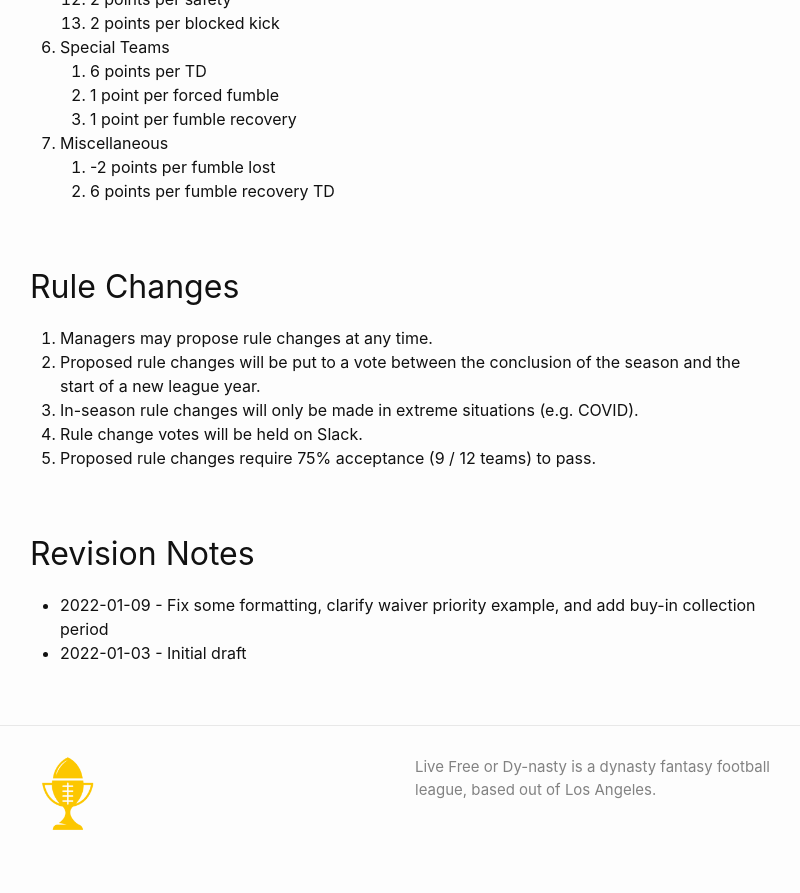
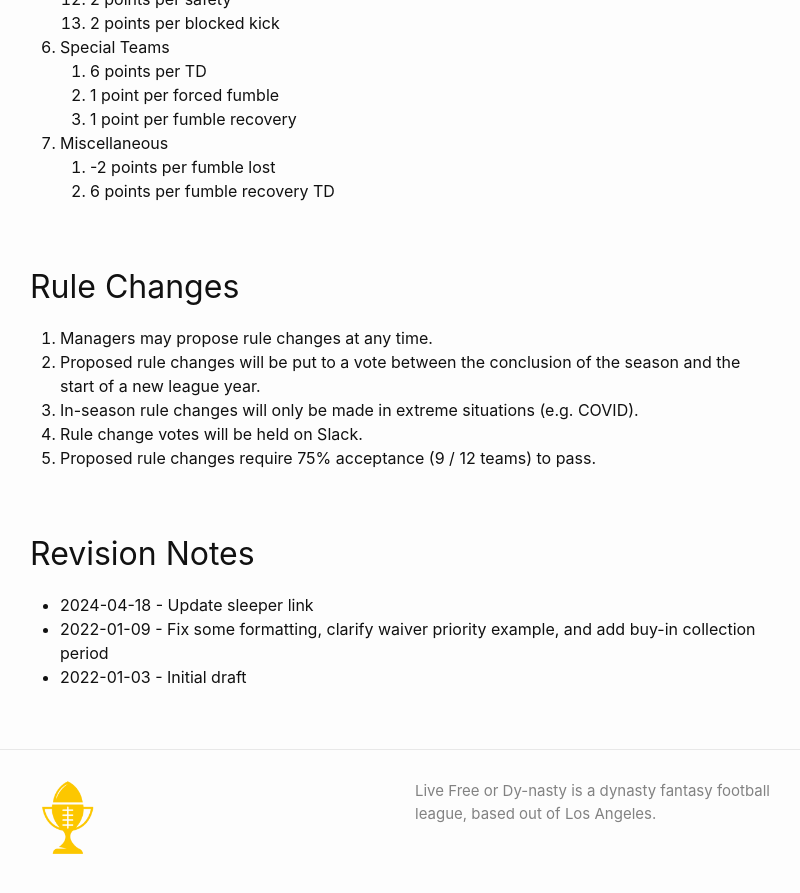
Before and after one commit to codeandsons/live-free-or-dy-nasty, a Jekyll site: the page built from docs/league-charter.md, in a window 1280 px wide and 900 px high, scrolled down 6291 px. Shown: the top 893 px of the window, without its empty margins (240-1040 px from the left). Built offline with Jekyll 4.4.1, drawn with Linux system fonts in a browser that asks for light colours; some of the changed lines change nothing that is shown.

Commit message:
update sleeper link for 2024

```diff
--- a/docs/league-charter.md
+++ b/docs/league-charter.md
@@ -16,7 +16,7 @@
 1. Each year after the initial season, a draft is held for rookies only. See [Annual Rookie Draft](#annual-rookie-draft) for further details.
 1. The league scoring is a basic Half-PPR scheme. See [Scoring](#scoring) for further details.
 1. Buy-in for the league will be $50 per year. See [Buy-In and Payouts](#buy-in-and-payouts) for further details.
-1. The league is hosted on the Sleeper app (<a href="https://sleeper.com/leagues/784614581518635008" target="_blank">Live Free or Dy-nasty</a>).
+1. The league is hosted on the Sleeper app (<a href="https://sleeper.com/leagues/1086735352598986752" target="_blank">Live Free or Dy-nasty</a>).
 1. League communications will be primarily conducted over Slack (<a href="https://livefreeordynasty.slack.com/" target="_blank">Live Free or Dy-nasty</a>) or via email. Sleeper chat may be used but will not be closely monitored.
 1. All rule changes will be put to a league vote hosted on Slack. See [Rule Changes](#rule-changes) for further details.
 
@@ -220,6 +220,7 @@
 
 ## Revision Notes
 
+- 2024-04-18 - Update sleeper link
 - 2022-01-09 - Fix some formatting, clarify waiver priority example, and add buy-in collection period
 - 2022-01-03 - Initial draft
 
```
